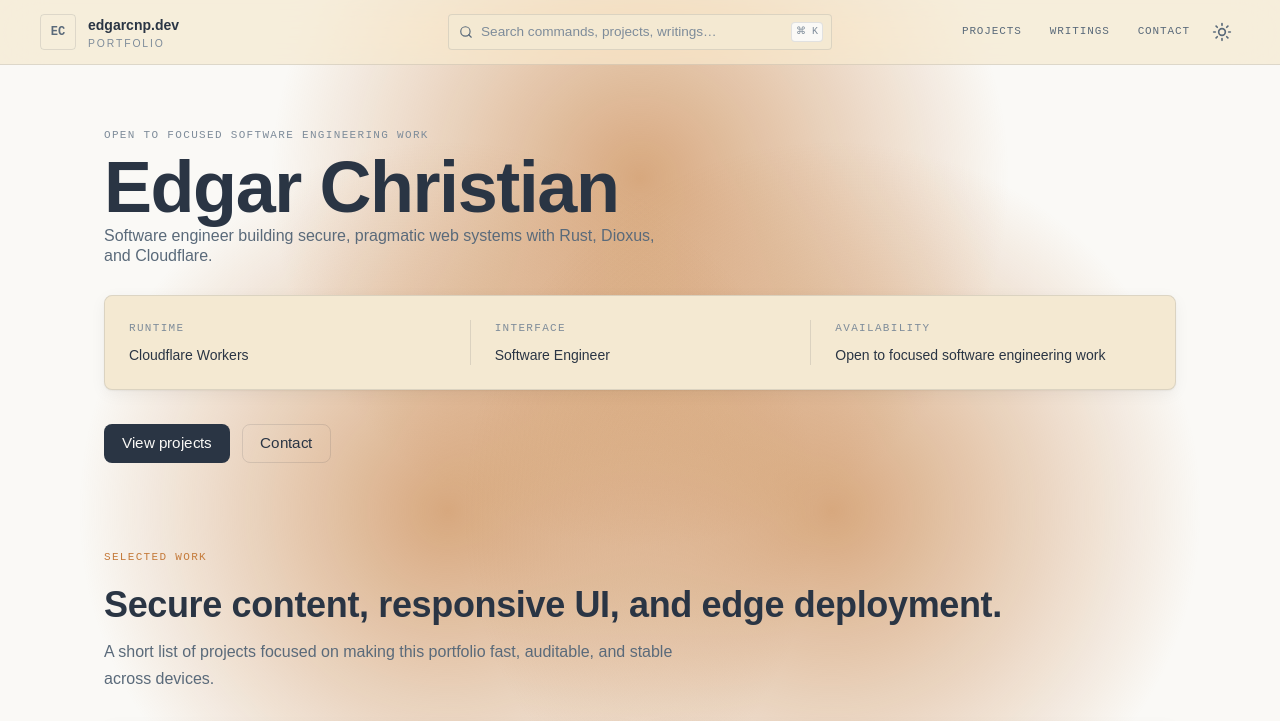
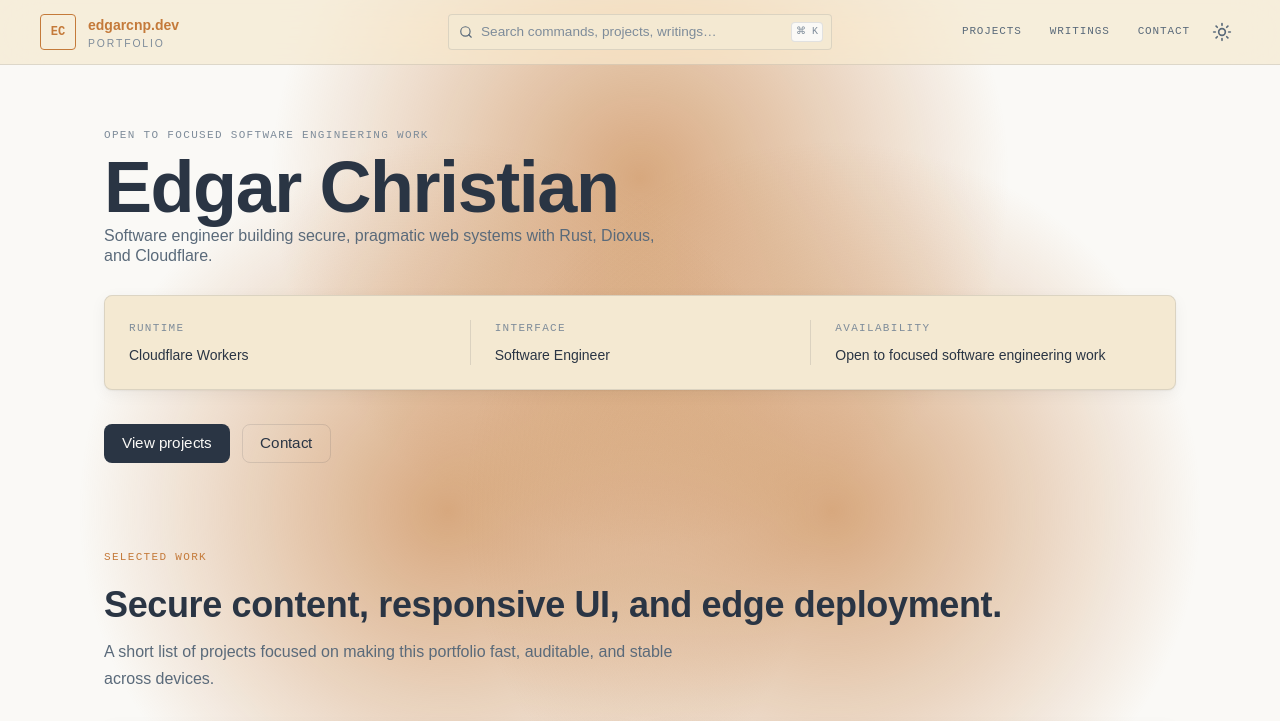
Before and after one commit to edgarcnp/edgarcnp.dev, an Astro site: page / in a window 1280 px wide. Shown: the top 721 px of the page. Built offline with nearby package versions, Linux system fonts and the light colour scheme; Astro itself is replaced by a stand-in of ours.

Commit message:
feat(nav): accent logo on homepage

```diff
--- a/src/layouts/Layout.astro
+++ b/src/layouts/Layout.astro
@@ -27,6 +27,7 @@ const fullTitle = !title ? siteName : title === siteName ? title : `${title} —
 const hostname = Astro.site?.host ?? "edgarcnp.dev"
 
 const navLinks = headerNav.map((link) => ({ href: link.href, label: link.label, active: link.match(path) }))
+const isHome = path === "/"
 ---
 
 <!doctype html>
@@ -50,11 +51,11 @@ const navLinks = headerNav.map((link) => ({ href: link.href, label: link.label,
         <header class="site-header border-b border-(--border)">
             <div class="flex flex-wrap items-center justify-between gap-x-4 gap-y-2 px-[max(clamp(1.25rem,4vw,2.5rem),env(safe-area-inset-left),env(safe-area-inset-right))] py-2.5 extended:grid extended:grid-cols-[1fr_auto_1fr] extended:flex-nowrap">
                 <a href="/" class="group flex w-fit min-h-11 items-center gap-3 pr-2 extended:justify-self-start [view-transition-name:brand]">
-                    <span class="grid size-9 place-items-center rounded-sm border border-(--border) font-mono text-xs font-semibold text-(--ink-muted) transition group-hover:border-(--accent) group-hover:text-(--accent)">
+                    <span class={`grid size-9 place-items-center rounded-sm border font-mono text-xs font-semibold transition group-hover:border-(--accent) group-hover:text-(--accent) ${isHome ? "border-(--accent) text-(--accent)" : "border-(--border) text-(--ink-muted)"}`}>
                         EC
                     </span>
                     <span class="flex flex-col leading-none">
-                        <span class="text-sm font-semibold text-(--ink) transition group-hover:text-(--accent)">{hostname}</span>
+                        <span class={`text-sm font-semibold transition group-hover:text-(--accent) ${isHome ? "text-(--accent)" : "text-(--ink)"}`}>{hostname}</span>
                         <span class="mt-1 text-[0.65rem] uppercase tracking-[0.18em] text-(--ink-faint)">Portfolio</span>
                     </span>
                 </a>
```
